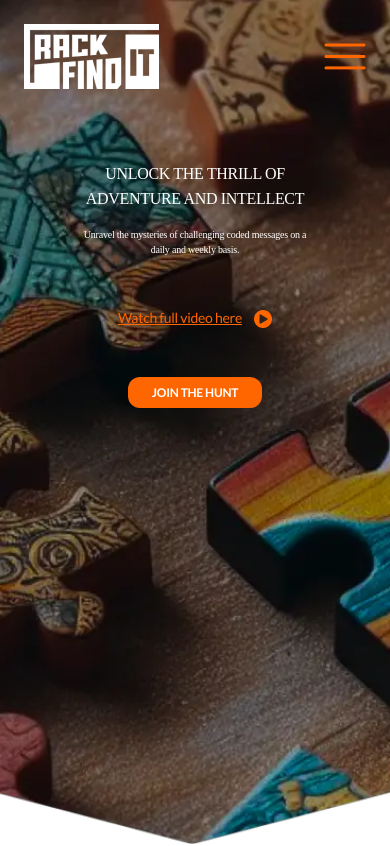
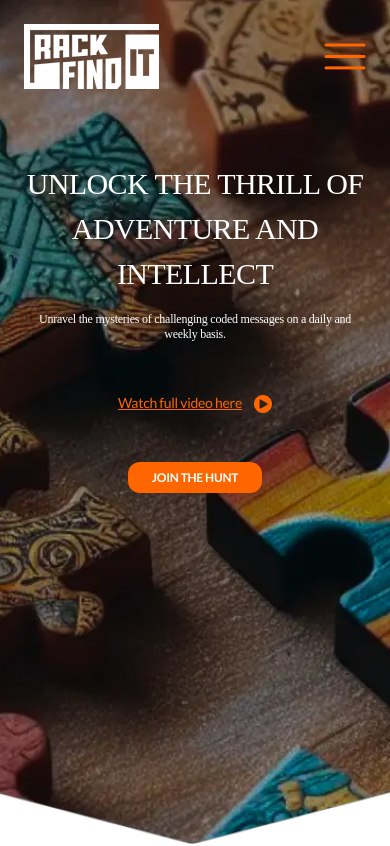
Before and after one commit to Neche-Stephen/Crack_it, a React (Vite) app: page / in a window 390 px wide. Shown: the top 846 px of the page. Built offline with nearby package versions, Linux system fonts and the light colour scheme; a web font is replaced by a local one.

Commit message:
Added about section

```diff
--- a/src/routes/landingpage/LandingPage.module.css
+++ b/src/routes/landingpage/LandingPage.module.css
@@ -13,7 +13,7 @@
 
 @media (max-width:767px){
     .header_row{
-     padding: 0 70px;
+     padding: 0 10px;
     }
 }
 
@@ -42,8 +42,8 @@
 
 @media (max-width:767px){
     .hero_title{
-        font-size: 16px;
-        line-height: 25px;
+        font-size: 30px;
+        line-height: 45px;
         letter-spacing: -0.02em;
 
     }
@@ -66,7 +66,7 @@
 @media (max-width:767px){
     .hero_text{
         letter-spacing: -0.02em;
-        font-size: 10px;
+        font-size: 12px;
         line-height: 15px;
     }
 }
@@ -89,10 +89,6 @@
     }
 }
 
-.play{
-    margin-left: -12px;
-}
-
 .join_hunt{
     background: #FF6600;
     border-radius: 12px;
@@ -113,6 +109,9 @@
     }
 }
 
+.play{
+    margin-left: -12px;
+}
 
 /* About Section */
 
```
